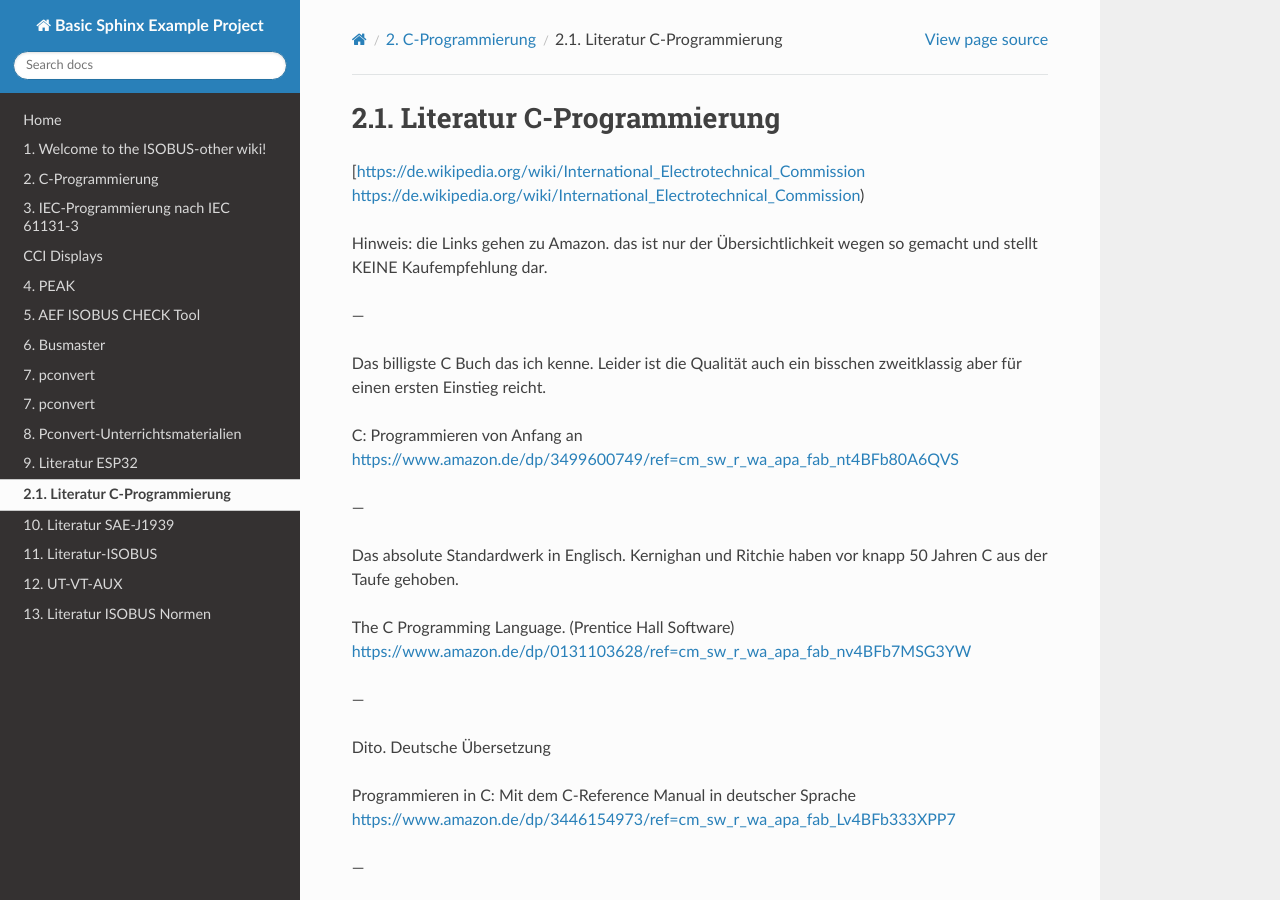
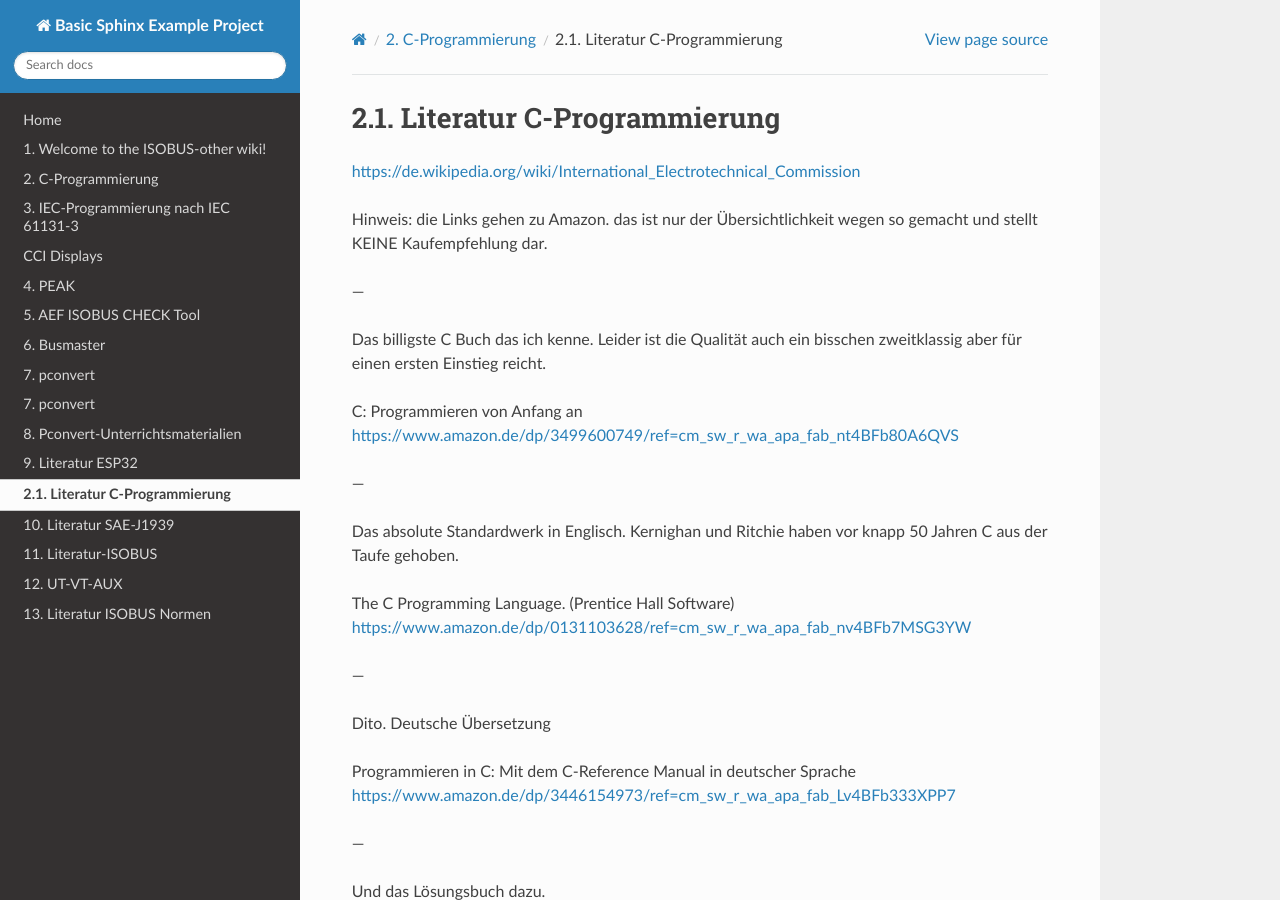
Before and after one commit to Meisterschulen-am-Ostbahnhof-Munchen/ISOBUS-other-docs, a Sphinx documentation site: the page built from docs/Literatur-C-Programmierung.rst, in a window 1280 px wide and 900 px high. Built offline with Sphinx 7.4.7 and the Read the Docs theme 2.0.0, drawn with Linux system fonts in a browser that asks for light colours; pages that are not in the unit, such as notebooks, are missing from menus; some of the changed lines change nothing that is shown.

Commit message:
Update Literatur-C-Programmierung.rst

```diff
--- a/docs/Literatur-C-Programmierung.rst
+++ b/docs/Literatur-C-Programmierung.rst
@@ -1,7 +1,7 @@
 Literatur C-Programmierung
 ==========================
 
-[https://de.wikipedia.org/wiki/International_Electrotechnical_Commission https://de.wikipedia.org/wiki/International_Electrotechnical_Commission)
+https://de.wikipedia.org/wiki/International_Electrotechnical_Commission
 
 
 Hinweis: die Links gehen zu Amazon. das ist nur der Übersichtlichkeit wegen so gemacht und stellt KEINE Kaufempfehlung dar.
```
